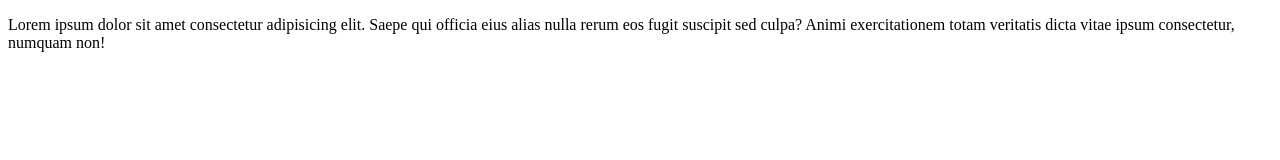
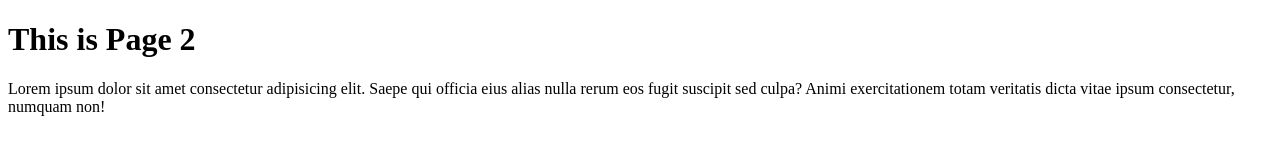
Before and after one commit to Kaidyn-hub/myfirstrepo, a plain HTML site: page page2.html in a window 1280 px wide. Drawn offline with Linux system fonts and the light colour scheme.

Commit message:
Update page2.html

```diff
--- a/page2.html
+++ b/page2.html
@@ -6,6 +6,7 @@
     <title>Page 2 HTML</title>
 </head>
 <body>
+    <h1>This is Page 2</h1>
     <p>Lorem ipsum dolor sit amet consectetur adipisicing elit. Saepe qui officia eius alias nulla rerum eos fugit suscipit sed culpa? Animi exercitationem totam veritatis dicta vitae ipsum consectetur, numquam non!</p>
 </body>
 </html>
```
